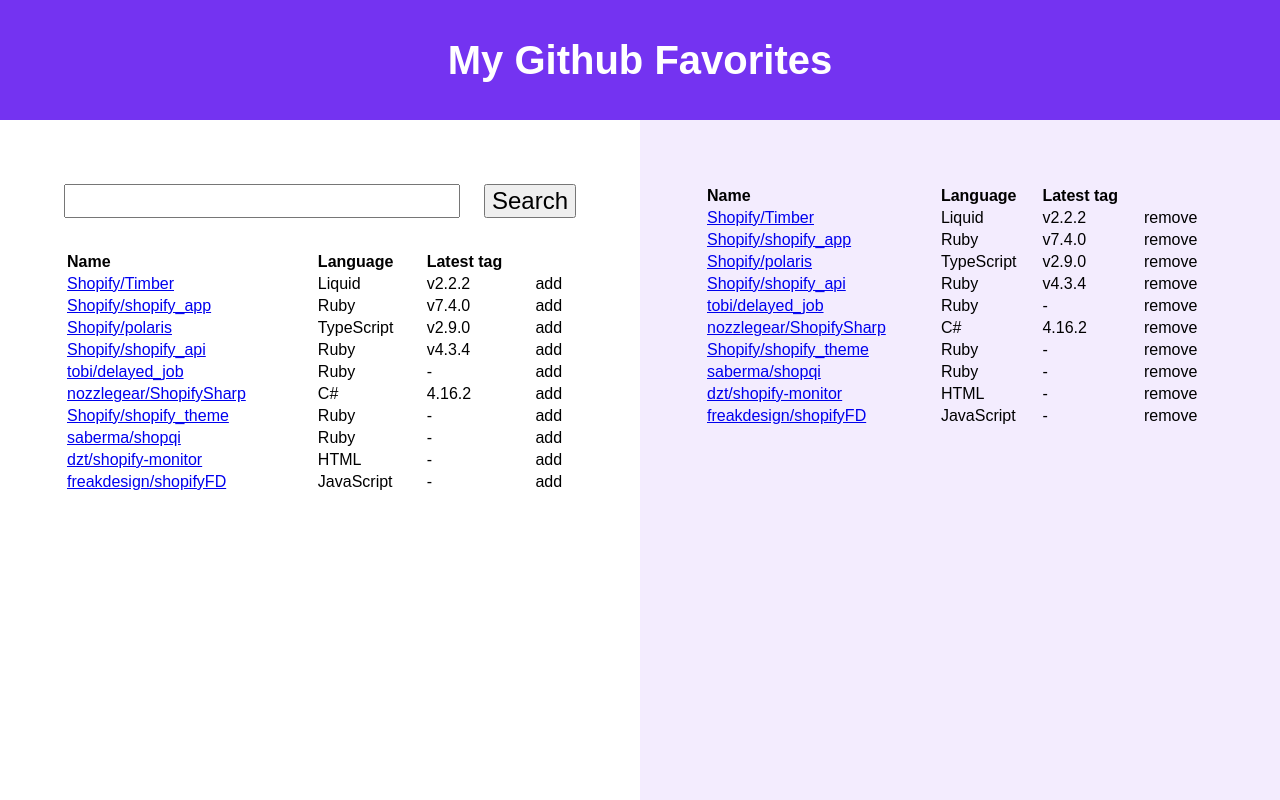
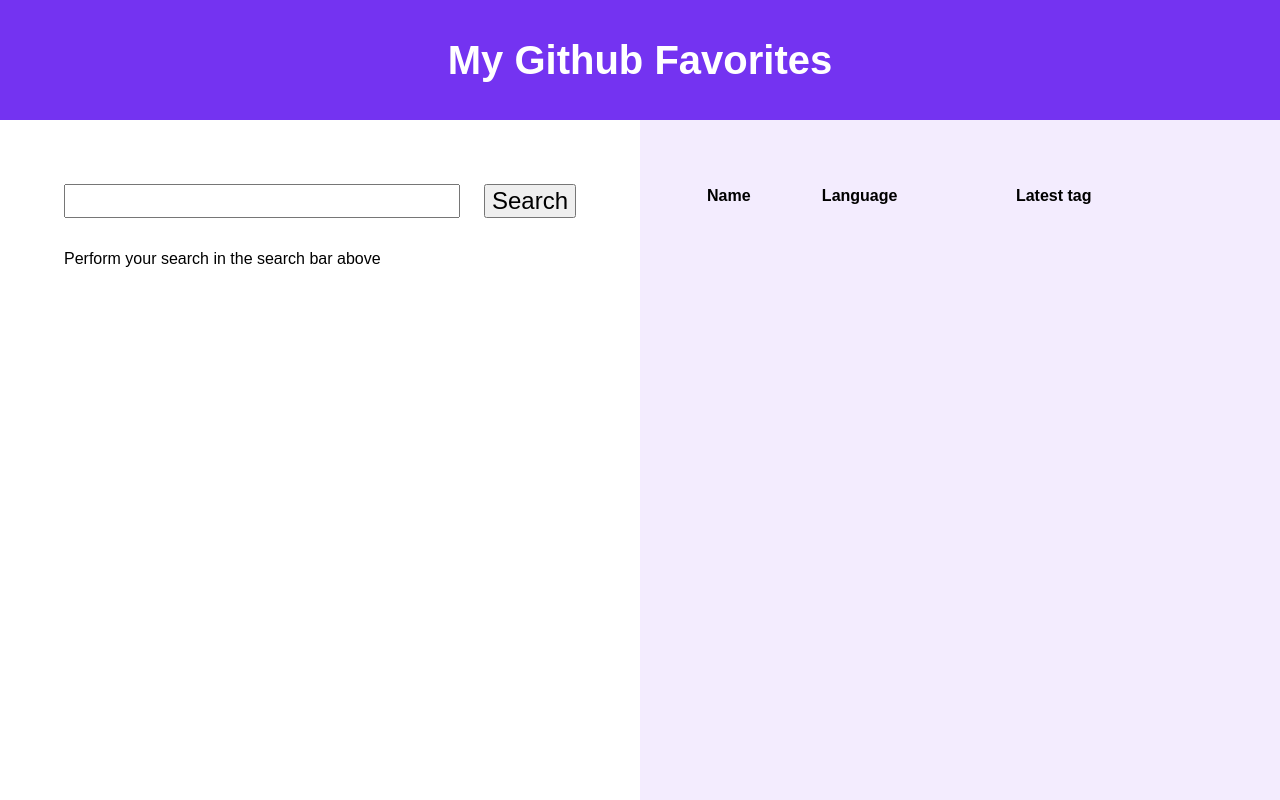
Before and after one commit to specialroboto/shopify-challenge-webdev, a React (Create React App) app: page / in a window 1280 px wide. Built offline with nearby package versions, Linux system fonts and the light colour scheme.

Commit message:
Got initial search working with axios graphql query

```diff
--- a/package.json
+++ b/package.json
@@ -3,7 +3,11 @@
   "version": "0.1.0",
   "private": true,
   "dependencies": {
+    "apollo-boost": "^0.1.16",
+    "axios": "^0.18.0",
+    "graphql": "^14.0.2",
     "react": "^16.5.1",
+    "react-apollo": "^2.1.11",
     "react-dom": "^16.5.1",
     "react-scripts": "1.1.5"
   },
--- a/src/App.css
+++ b/src/App.css
@@ -57,8 +57,8 @@
   margin-left: 1em;
 }
 
-#search-table {
-
+.result-table {
+  /* transition: transform 1s ease-in-out; */
 }
 
 #favorite-section {
--- a/src/App.js
+++ b/src/App.js
@@ -1,17 +1,67 @@
 import React, { Component } from 'react';
+// require('dotenv').config();
+import { ApolloClient, ApolloLink, InMemoryCache, HttpLink } from 'apollo-boost';
+import { ApolloProvider } from "react-apollo";
 
 import AppHeader from "./components/AppHeader.js";
 import AppMain from "./components/AppMain.js";
 
 import './App.css';
 
+const httpLink = new HttpLink({ uri: 'https://api.github.com/graphql' });
+
+const authLink = new ApolloLink((operation, forward) => {
+  // Set the authorization token from .env file
+  const token = process.env.REACT_APP_GITHUB_API_KEY;
+
+  // Use the setContext method to set the HTTP headers.
+  operation.setContext({
+    headers: {
+      authorization: token ? `Bearer ${token}` : ''
+    }
+  });
+
+  // Call the next link in the middleware chain.
+  return forward(operation);
+});
+
+const client = new ApolloClient({
+  link: authLink.concat(httpLink), // Chain it with the HttpLink
+  cache: new InMemoryCache()
+});
+
+
+// const getSearchQuery = gql`
+// {
+//   search(query: "shopify", type: REPOSITORY, first: 10) {
+//     nodes {
+//       ... on Repository {
+//         nameWithOwner
+//         primaryLanguage {
+//           name
+//         }
+//         releases(first: 1, orderBy: {field: CREATED_AT, direction: DESC}) {
+//           nodes {
+//             tag {
+//               name
+//             }
+//           }
+//         }
+//       }
+//     }
+//   }
+// }`
+
+
 class App extends Component {
   render() {
     return (
-      <div className="App">
-        <AppHeader />
-        <AppMain />
-      </div>
+      <ApolloProvider client={client}>
+        <div className="App">
+          <AppHeader />
+          <AppMain />
+        </div>
+      </ApolloProvider>
     );
   }
 }
--- a/src/components/AppMain.js
+++ b/src/components/AppMain.js
@@ -1,8 +1,19 @@
 import React, { Component } from 'react';
+
 import SearchSection from "./SearchSection.js";
 import FavoriteSection from "./FavoriteSection.js";
 
+
 class AppMain extends Component {
+
+  constructor() {
+    super();
+
+    this.state = {
+      favorites: []
+    }
+  }
+
   render() {
     return (
       <main class="flex-row">
@@ -14,3 +25,7 @@
 }
 
 export default AppMain;
+
+// look into skip  https://github.com/Akryum/vue-apollo/issues/36
+
+// or https://www.howtographql.com/react-apollo/7-filtering-searching-the-list-of-links/
--- a/src/components/FavoriteSection.js
+++ b/src/components/FavoriteSection.js
@@ -2,6 +2,15 @@
 import ResultsTable from "./ResultsTable.js";
 
 class SearchSection extends Component {
+
+  constructor() {
+    super();
+    this.state = {
+      favorites: [],
+      favoritesNameList: []
+    }
+  }
+
   render() {
     return (
       <div class="section" id="favorite-section">
--- a/src/components/ResultsTable.js
+++ b/src/components/ResultsTable.js
@@ -5,7 +5,7 @@
 class ResultsTable extends Component {
   render() {
     return (
-      <table id="search-table">
+      <table class="result-table">
         <thead>
           <tr>
             <th>Name</th>
@@ -15,9 +15,9 @@
           </tr>
         </thead>
         <tbody>
-          {testData.data.search.nodes.map((repo, i) => {
+          {this.props.data && this.props.data.search.nodes.map((repo, i) => {
             return (
-              <TableRow repo={repo} table={this.props.table} />
+              <TableRow repo={repo} table={this.props.table} key={repo.id}/>
             )
           })}
         </tbody>
--- a/src/components/SearchBar.js
+++ b/src/components/SearchBar.js
@@ -3,28 +3,37 @@
 class SearchBar extends Component {
   constructor() {
     super();
+    this.state = {search: ""};
 
+    this.handleChange = this.handleChange.bind(this);
+    this.handleKeyPress = this.handleKeyPress.bind(this);
+    this.handleSubmit = this.handleSubmit.bind(this);
   }
 
   handleKeyPress(e) {
     // key="Enter" or charCode=13
-    // console.log(e);
-    // console.log(e.charCode);
-    console.log(e.key);
-    // console.log(e.target.value);
-    // console.log(e.nativeEvent.data);
-    // console.log(e.target.value);
+    if (e.key === "Enter") {
+      this.handleSubmit(e);
+    }
   }
 
-  hangleChange(e) {
-    console.log(e.target.value);
+  handleChange(e) {
+    this.setState({search: e.target.value});
+
+    if (e.target.value === "") {
+      this.props.clearSearch();
+    }
+  }
+
+  handleSubmit(e) {
+    this.props.performSearch(this.state.search);
   }
 
   render() {
     return (
       <div id="search-bar">
-        <input id="search-input" type="text" value="" onKeyPress={this.handleKeyPress} onChange={this.hangleChange} />
-        <input id="search-button" type="button" value="Search" />
+        <input id="search-input" type="text" value={this.state.search} onKeyPress={this.handleKeyPress} onChange={this.handleChange} />
+        <input id="search-button" type="button" value="Search" onClick={this.handleSubmit} />
       </div>
     );
   }
--- a/src/components/SearchSection.js
+++ b/src/components/SearchSection.js
@@ -1,13 +1,87 @@
 import React, { Component } from 'react';
+import axios from 'axios';
+
 import SearchBar from "./SearchBar.js";
 import ResultsTable from "./ResultsTable.js";
 
 class SearchSection extends Component {
+
+  constructor() {
+    super();
+
+    this.state = {data: null}
+
+    this.performSearch = this.performSearch.bind(this);
+    this.clearSearch = this.clearSearch.bind(this);
+  }
+
+  async performSearch(searchVal) {
+
+    // const query = `
+    //   {
+    //     search(query: ${searchVal}, type: REPOSITORY, first: 10) {
+    //       nodes {
+    //         ... on Repository {
+    //           nameWithOwner
+    //           primaryLanguage {
+    //             name
+    //           }
+    //           releases(first: 1, orderBy: {field: CREATED_AT, direction: DESC}) {
+    //             nodes {
+    //               tag {
+    //                 name
+    //               }
+    //             }
+    //           }
+    //         }
+    //       }
+    //     }
+    //   }`
+
+    const query = `{ search(query: "${searchVal}", type: REPOSITORY, first: 10) { nodes { ... on Repository { id nameWithOwner primaryLanguage { name } releases(first: 1, orderBy: {field: CREATED_AT, direction: DESC}) { nodes { tag { name } } } } } } }`
+
+    let response = await axios({
+      url: "https://api.github.com/graphql",
+      method: "post",
+      headers: {
+        // "Content-Type": "application/json",
+        "Authorization": `Bearer ${process.env.REACT_APP_GITHUB_API_KEY}`},
+      data: {
+        query: query
+      }
+    })
+    // .then(
+    //   res => console.log(res)
+    // )
+
+    console.log(response)
+
+    this.setState({data: response.data})
+  }
+
+  clearSearch() {
+    this.setState({data: null});
+  }
+
+  displaySearchResults() {
+
+    if (this.state.data === null) {
+      return "Perform your search in the search bar above"
+    } else if (this.state.data && this.state.data.data === null && this.state.data.hasOwnProperty("errors")) {
+      return "Error: Something has happened"
+    } else if (this.state.data && this.state.data.data.search.nodes.length === 0) {
+      return "Sorry no search results"
+    } else if (this.state.data && this.state.data.data.search.nodes.length > 0) {
+      return <ResultsTable data={this.state.data.data} table="search" />
+    }
+
+  }
+
   render() {
     return (
       <div class="section">
-        <SearchBar />
-        <ResultsTable table="search" />
+        <SearchBar performSearch={this.performSearch} clearSearch={this.clearSearch} />
+        {this.displaySearchResults()}
       </div>
     );
   }
--- a/src/components/TableRow.js
+++ b/src/components/TableRow.js
@@ -18,9 +18,16 @@
     const table = this.props.table;
     return (
       <tr>
-        <td><a href={`https://www.github.com/${nameWithOwner}`}>{nameWithOwner}</a></td>
-        <td>{primaryLanguage.name}</td>
-        <td>{releases.nodes.length > 0 ? releases.nodes[0].tag.name : "-"}</td>
+        <td>
+          <a href={`https://www.github.com/${nameWithOwner}`}>{nameWithOwner}</a>
+        </td>
+        <td>
+          {primaryLanguage && primaryLanguage.name}
+        </td>
+        <td>
+          {/* releases.nodes[0] check is because some search results return an array with single value of null, example search amazon */}
+          {releases.nodes.length > 0 && releases.nodes[0] ? releases.nodes[0].tag.name : "-"}
+        </td>
         <td>
           {table === "search" && this.addButton()}
           {table === "favorite" && this.removeButton()}
```
Also changed, not shown: src/components/AppMainApollo.js (added, +49 -0 lines), 2 other files (tests, documents, lock files or other folders).
